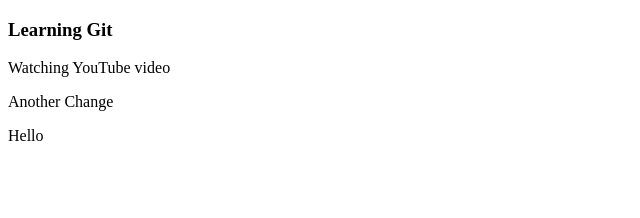
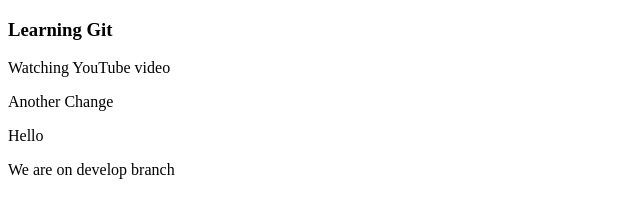
Before and after one commit to wcharlie59/demo-repo, a plain HTML site: page index.html in a window 1280 px wide. Shown: the whole page, without its empty margins (0-640 px from the left). Drawn offline with Linux system fonts and the light colour scheme.

Commit message:
added something new

```diff
--- a/index.html
+++ b/index.html
@@ -9,5 +9,7 @@
         <p>Another Change</p>
 
         <div>Hello</div>
+
+        <p>We are on develop branch</p>
     </body>
 </html>
```
